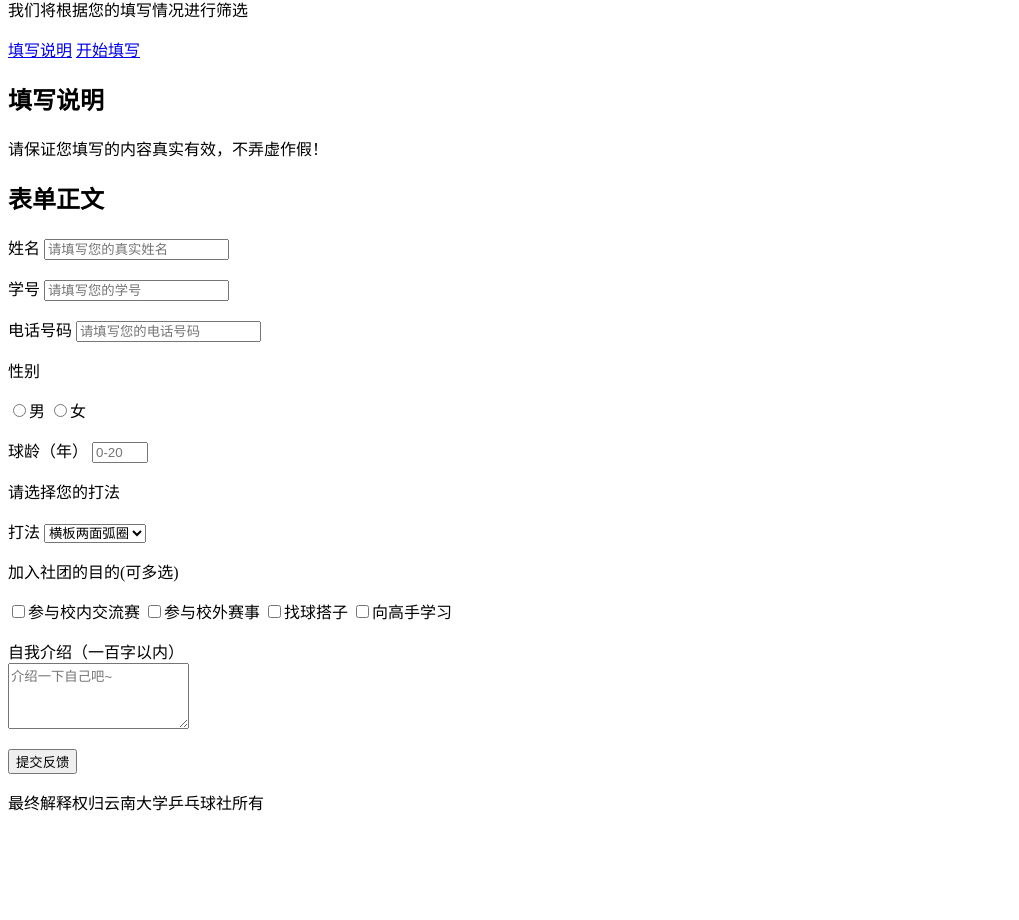
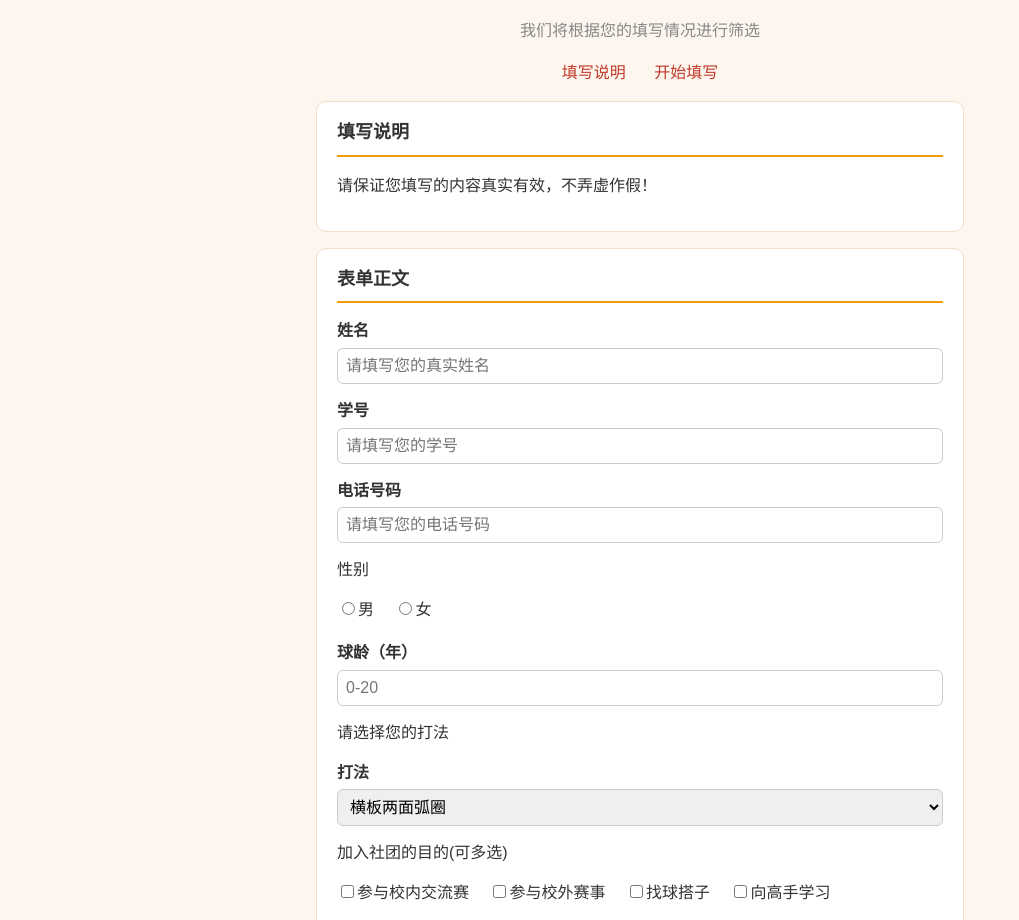
Before and after one commit to Lettuce-333/practice2, a plain HTML site: page 自主实践/index.html in a window 1280 px wide. Shown: the part 92-1012 px from the top of the page, without its empty margins (0-1019 px from the left). Before the commit the page ends 922 px from the top, so only its background shows below. Drawn offline with Linux system fonts and the light colour scheme.

Commit message:
添加招新问卷基础样式

```diff
--- /dev/null
+++ b/自主实践/css/style.css
@@ -0,0 +1,91 @@
+*{
+    box-sizing: border-box;
+}
+body{
+    font-family: "Microsoft YaHei","PingFang SC",sans-serif;
+    color: #333;
+    line-height: 1.6;
+    margin:0 auto;
+    max-width:680px;
+    padding:16px;
+    background-color: #fdf6ee;
+}
+header{
+    text-align: center;
+    color: #c0392b;
+}
+header p{
+    color: #888;
+}
+nav{
+    text-align:center;
+    margin-bottom:16px;
+}
+nav a{
+
+    margin:0 12px;
+    color: #c0392b;
+    text-decoration:none;
+}
+section{
+    background: #fff;
+    border:1px solid #f0e0c8;
+    border-radius:10px;
+    padding:16px 20px;
+    margin-bottom:16px;
+}
+h2{
+    margin-top:0;
+    padding-bottom:8px;
+    border-bottom:2px solid #f39c12;
+    font-size:18px;
+}
+form p{
+    margin:14px 0;
+}
+
+form label {
+    display: block;
+    margin-bottom: 4px;
+    font-weight: bold;
+}
+form p label:has(input[type="radio"]),
+form p label:has(input[type="checkbox"]) {
+    display: inline-block;
+    font-weight: normal;
+    margin-right: 16px;
+}
+input:not([type="radio"]):not([type="checkbox"]),
+select,
+textarea{
+    width:100%;
+    font-size:16px;
+    padding:8px;
+    border:1px solid #ccc;
+    border-radius:6px;
+}
+textarea{
+    resize: vertical;
+}
+input:focus,select:focus,textarea:focus{
+    outline:none;
+    border-color: #f39c12;
+}
+button{
+    width:100%;
+    font-size:16px;
+    padding:10px;
+    border:none;
+    border-radius:6px;
+    background: #c0392b;
+    color: #fff;
+    cursor:pointer;
+}
+button:hover{
+    background: #a93226;
+}
+footer{
+    text-align:center;
+    color: #999;
+    font-size:14px;
+}
--- a/自主实践/index.html
+++ b/自主实践/index.html
@@ -4,6 +4,7 @@
   <meta charset="UTF-8">
   <meta name="viewport" content="width=device-width, initial-scale=1.0">
   <title>云南大学乒乓球社招新</title>
+  <link rel="stylesheet" href="css/style.css">
 </head>
 <body>
   <header>
```
